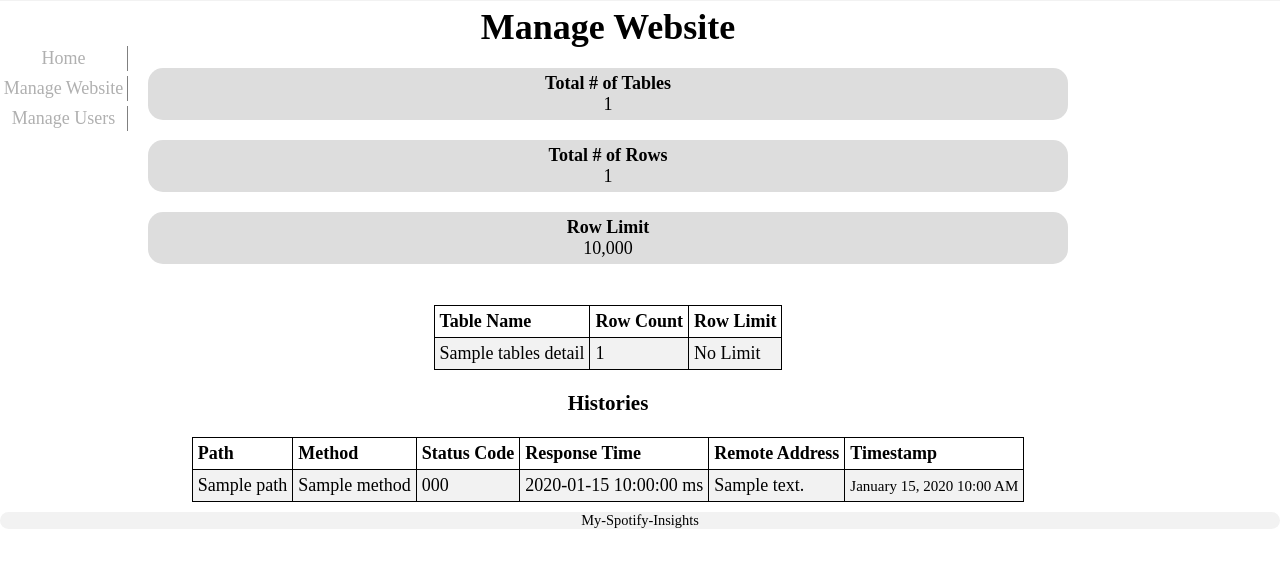
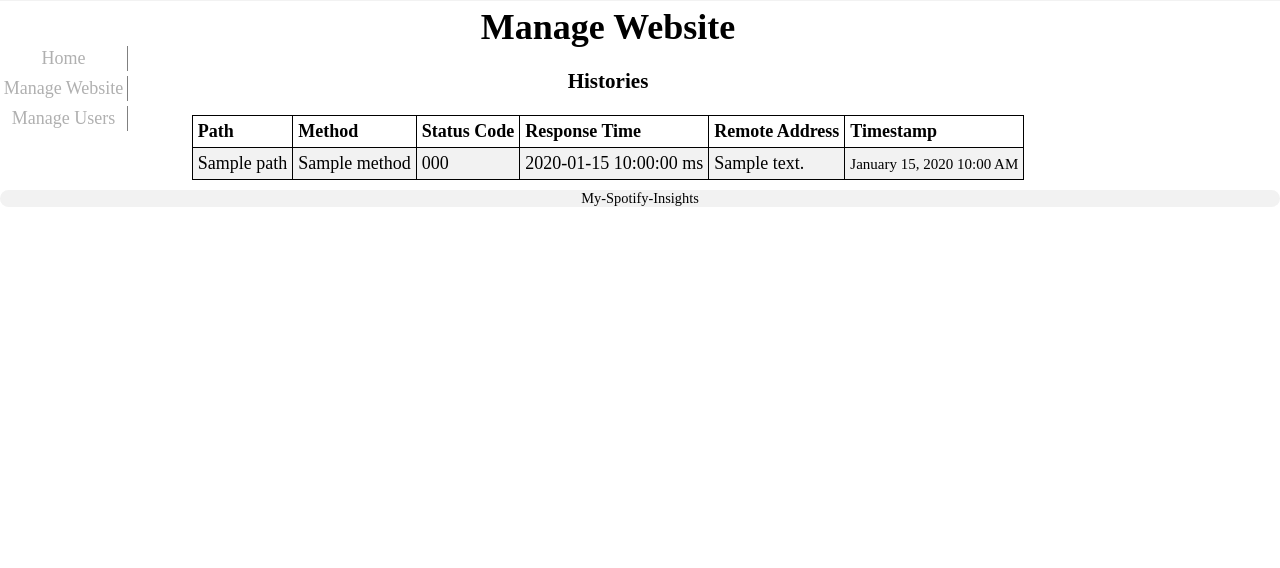
Before and after one commit to magacula/my-spotify-insights, a Flask app: template server/api/templates/admin/manage_website.html in a window 1280 px wide. Shown: the part 49-617 px from the top of the page. Run offline with Flask 2, Linux system fonts and the light colour scheme; the template is opened without the code that fills it: most values are stand-ins (such as "Sample title", 1, 10 or a date in 2020); parts of the project's set-up code (start-up, migrations or seed data) failed here and were passed over; some libraries are stand-ins or nearby versions.

Commit message:
remove duplicates

```diff
--- a/server/api/templates/admin/base.html
+++ b/server/api/templates/admin/base.html
@@ -331,6 +331,8 @@
 
                 }
 
+                //call it once when load
+                update_database_status();
                 setInterval(update_database_status, 30000);
 
 
--- a/server/api/templates/admin/manage_website.html
+++ b/server/api/templates/admin/manage_website.html
@@ -7,56 +7,6 @@
 {% from 'bootstrap/form.html' import render_form %}
 
     <section id="database_status">
-        <div class="text-center">
-            <div class="database-status bar-rounded">
-                <div class="bold">
-                    Total # of Tables
-                </div>
-                {{database_status['count']}}
-            </div>
-
-            <div class="database-status bar-rounded">
-                <div class="bold">
-                    Total # of Rows
-                </div>
-                {{database_status['total_rows']}}
-            </div>
-
-            <div class="database-status bar-rounded">
-                <div class="bold">
-                    Row Limit
-                </div>
-                10,000
-            </div>
-        </div>
-
-        <br>
-        <div>
-            <table class="center">
-                <tr>
-                    <th>Table Name</th>
-                    <th>Row Count</th>
-                    <th>Row Limit</th>
-                </tr>
-                {% for one_table_name in database_status['tables_details'] %}
-                <tr>
-                    <td>{{one_table_name}} </td>
-                    {% set row_count = database_status['tables_details'][one_table_name]['count']  %}
-                    {% set row_limit = database_status['tables_details'][one_table_name]['limit']  %}
-                    <td>{{row_count}}</td>
-                    {% if row_limit > 0 %}
-                    <td>{{row_limit}}</td>
-                    {% else %}
-                    <td>No Limit</td>
-                    {% endif %}
-
-
-                </tr>
-                {%endfor%}
-
-
-            </table>
-        </div>
 
     </section>
 
```
